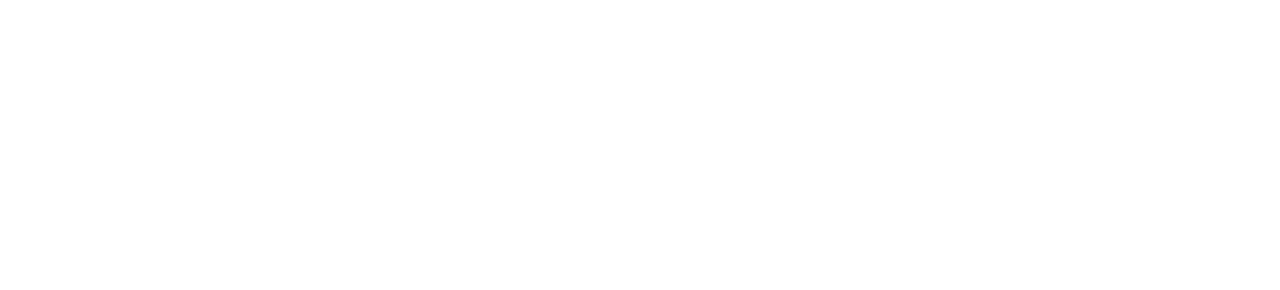
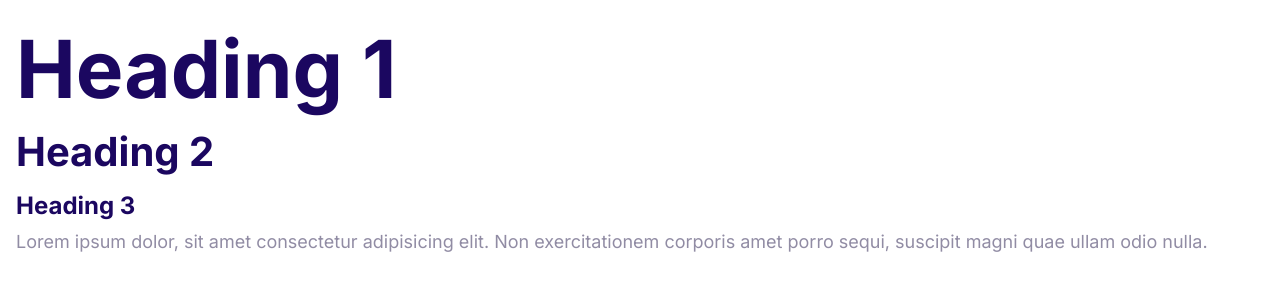
Before and after one commit to MetodyAleksov/Moshify, a plain HTML site: page index.html in a window 1280 px wide. Drawn offline with nearby package versions, Linux system fonts and the light colour scheme.

Commit message:
defined the styles for the fonts

```diff
--- a/CSS/style.css
+++ b/CSS/style.css
@@ -6,3 +6,60 @@
   --headingColor: #1b0760;
   --bodyTextColor: #918ca4;
 }
+
+html {
+  font-size: 62.5%;
+}
+
+body {
+  font-family: Inter, Arial, Helvetica, sans-serif;
+  color: var(--bodyTextColor);
+  font-size: 2.4rem;
+  line-height: 1.5rem;
+  margin-left: 16px;
+}
+
+/*Font sizing and text formating*/
+h1,
+h2,
+h3 {
+  color: var(--headingColor);
+  font-weight: bold;
+  line-height: 3rem;
+}
+
+h1 {
+  font-size: 7rem;
+}
+h2 {
+  font-size: 4rem;
+}
+h3 {
+  font-size: 3rem;
+}
+
+h2,
+h3 {
+  margin-bottom: 1rem;
+}
+
+p {
+  margin-top: 0;
+  line-height: 2.25rem;
+}
+
+@media screen and (min-width: 1024px) {
+  body {
+    font-size: 1.8rem;
+  }
+
+  h1 {
+    font-size: 8rem;
+  }
+  h2 {
+    font-size: 4rem;
+  }
+  h3 {
+    font-size: 2.4rem;
+  }
+}
--- a/index.html
+++ b/index.html
@@ -5,16 +5,23 @@
     <meta http-equiv="X-UA-Compatible" content="IE=edge" />
     <meta name="viewport" content="width=device-width, initial-scale=1.0" />
     <title>Moshify</title>
+    <link rel="preconnect" href="https://fonts.googleapis.com" />
+    <link rel="preconnect" href="https://fonts.gstatic.com" crossorigin />
+    <link
+      href="https://fonts.googleapis.com/css2?family=Inter:wght@400;700&display=swap"
+      rel="stylesheet"
+    />
     <link rel="stylesheet" href="CSS/normalize.css" />
     <link rel="stylesheet" href="CSS/style.css" />
-    <link
-      rel="stylesheet"
-      href="https://cdnjs.cloudflare.com/ajax/libs/milligram/1.4.1/milligram.css"
-    />
-    <link
-      rel="stylesheet"
-      href="https://fonts.googleapis.com/css?family=Roboto:300,300italic,700,700italic"
-    />
   </head>
-  <body></body>
+  <body>
+    <h1>Heading 1</h1>
+    <h2>Heading 2</h2>
+    <h3>Heading 3</h3>
+    <p>
+      Lorem ipsum dolor, sit amet consectetur adipisicing elit. Non
+      exercitationem corporis amet porro sequi, suscipit magni quae ullam odio
+      nulla.
+    </p>
+  </body>
 </html>
```
